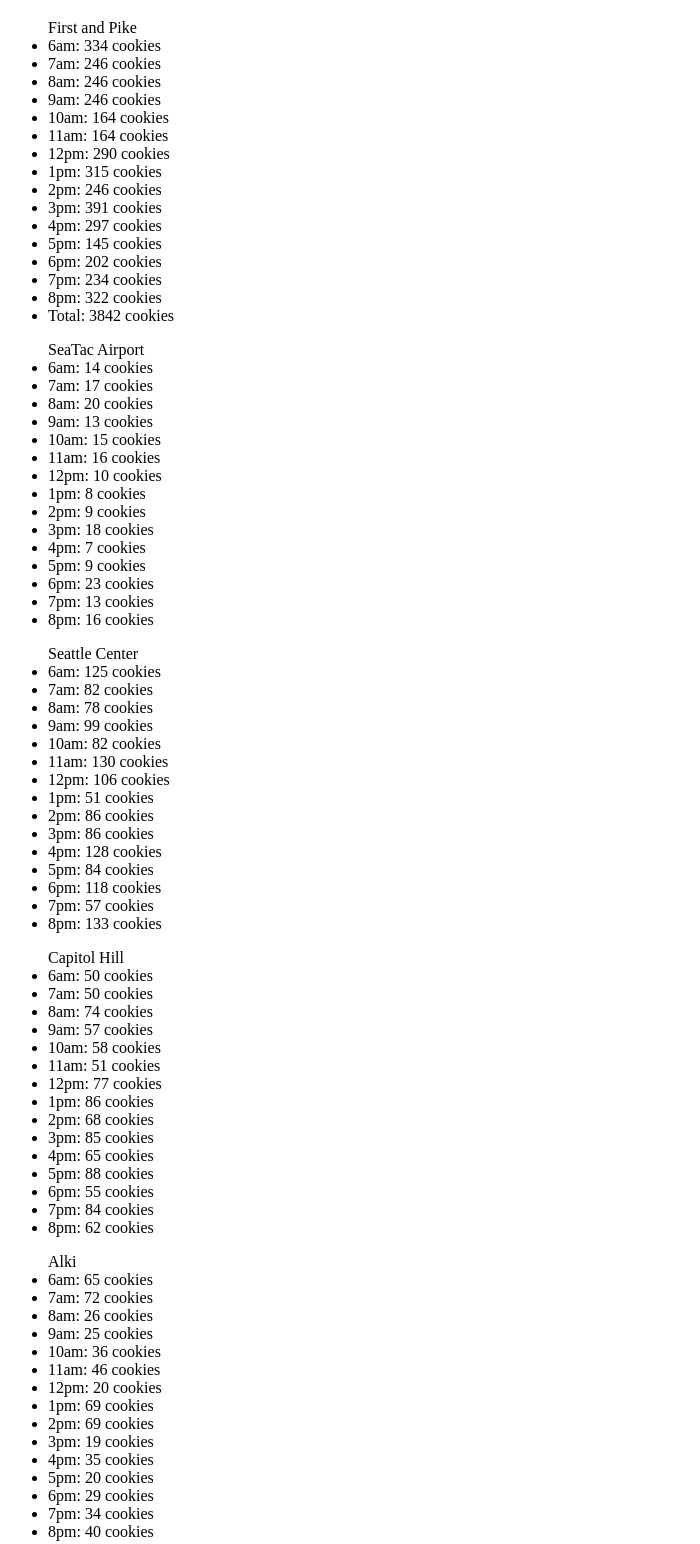
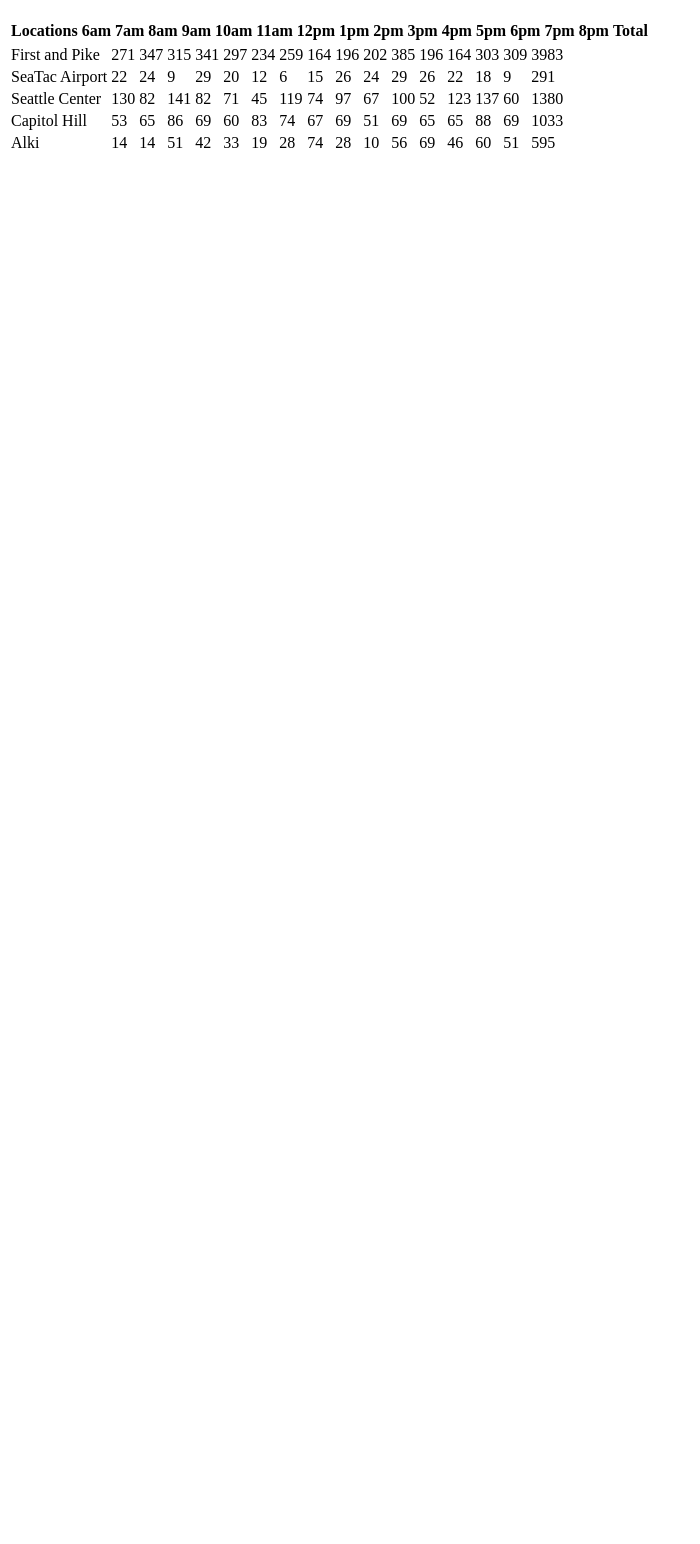
Before and after one commit to lillielise/salmon-cookies, a plain HTML site: page sales.html in a window 1280 px wide. Shown: the part 61-1605 px from the top of the page, without its empty margins (0-700 px from the left). After the commit the page ends 800 px from the top, so only its background shows below. Drawn offline with Linux system fonts and the light colour scheme.

Commit message:
added the object constructor and table structure

```diff
--- a/js/app.js
+++ b/js/app.js
@@ -1,184 +1,105 @@
-var firstAndPikeHourlySales = document.getElementById('first-and-pike-hourly-sales');
-var seaTacAirportHourlySales = document.getElementById('sea-tac-airport-hourly-sales');
-var seattleCenterHourlySales = document.getElementById('seattle-center-hourly-sales');
-var capitolHillHourlySales = document.getElementById('capitol-hill-hourly-sales');
-var alkiHourlySales = document.getElementById('alki-hourly-sales');
+'use strict';
+var allStores = [];
+var storeHours = document.getElementById('store-hours');
+var eachStoreHourlySales = document.getElementById('each-store-hourly-sales');
 
-var storeHours = ['6am', '7am', '8am', '9am','10am', '11am', '12pm', '1pm', '2pm', '3pm', '4pm', '5pm', '6pm', '7pm', '8pm'];
+var storesHours = ['6am', '7am', '8am', '9am','10am', '11am', '12pm', '1pm', '2pm', '3pm', '4pm', '5pm', '6pm', '7pm', '8pm'];
 
 
-// JAVASCRIPT OBJECTS
 
-// First and Pike Store
-var firstAndPike = {
-  minCustomers: 23,
-  maxCustomers: 65,
-  averageCookieSales: 6.3,
-  customersEachHour: [],
-  hourlySales: [],
-  totalCookiesForTheDay: 0,
-  hourlyCustomersCalculator: function(){
-    for (var i = 0; i < storeHours.length; i++){
-      this.customersEachHour.push(randomCustomers(this.minCustomers, this.maxCustomers));
+// store constructors
+function Store(storeLocation, minCustomers, maxCustomers, averageCookieSales){
+  this.storeLocation = storeLocation;
+  this.minCustomers = minCustomers;
+  this.maxCustomers = maxCustomers;
+  this.averageCookieSales = averageCookieSales;
+  this.customersEachHour = [];
+  this.hourlySales = [];
+  this.totalCookiesForTheDay = 0;
+  this.randomCustomers = function(min, max){
+    // following line from MDN docs on Math.random
+    return Math.floor(Math.random() * (max - min + 1)) + min;
+  };
+  this.hourlyCustomersCalculator = function(){
+    for (var i = 0; i < storesHours.length; i++){
+      this.customersEachHour.push(this.randomCustomers(this.minCustomers, this.maxCustomers));
     }
-  },
-  hourlySalesCalculator: function(){
-    // calling the function needed
+  };
+  this.hourlySalesCalculator = function(){
     this.hourlyCustomersCalculator();
-    for (var i = 0; i < storeHours.length; i++){
+    for (var i = 0; i < storesHours.length; i++){
       var oneHourOfCookies = Math.ceil(this.customersEachHour[i] * this.averageCookieSales);
       this.hourlySales.push(oneHourOfCookies);
       this.totalCookiesForTheDay += oneHourOfCookies;
+    }
+  };
 
+  this.makeTable = function(){
+    // create the row
+    var trEl = document.createElement('tr');
+    // start the array with the name
+    var tdEl = document.createElement('td');
+    tdEl.textContent = this.storeLocation;
+    trEl.appendChild(tdEl);
+    for (var i = 0; i < storesHours.length; i++){
+      // create, content, append first cell
+      var tdEl = document.createElement('td');
+      tdEl.textContent = this.hourlySales[i];
+      trEl.appendChild(tdEl);
+      // append the row to the table
+      eachStoreHourlySales.appendChild(trEl);
     }
-  },
-  render: function(){
-    for (var i = 0; i < storeHours.length; i++){
-      // create element
-      var liEl = document.createElement('li');
-      // give content
-      liEl.textContent = storeHours[i] + ': ' + this.hourlySales[i] + ' cookies';
-      // append to dom
-      firstAndPikeHourlySales.appendChild(liEl);
+    // create the totals population
+    var tdEl = document.createElement('td');
+    tdEl.textContent = this.totalCookiesForTheDay;
+    trEl.appendChild(tdEl);
+  };
+  allStores.push(this);
+}
 
-    }
-    liEl = document.createElement('li');
-    liEl.textContent = `Total: ${this.totalCookiesForTheDay} cookies`;
-    firstAndPikeHourlySales.appendChild(liEl);
-  }
-};
+// creating variables for new objects
+var firstAndPike = new Store('First and Pike', 23, 65, 6.3);
+var seaTacAirport = new Store('SeaTac Airport', 3, 24, 1.2);
+var seattleCenter = new Store('Seattle Center', 11, 38, 3.7);
+var capitolHill = new Store('Capitol Hill', 20, 38, 2.3);
+var alki = new Store('Alki', 2, 16, 4.6);
 
 
-// SeaTac Airpot Store
-var seaTacAirport = {
-  minCustomers: 3,
-  maxCustomers: 24,
-  averageCookieSales: 1.2,
-  hourlySales: [],
-  randomCustomers: function(){
-    return Math.random() * (this.maxCustomers - this.minCustomers) + this.minCustomers;
-  },
-  hourlySalesCalculator: function(){
-    for (var i = 0; i < storeHours.length; i++){
-      this.hourlySales.push((Math.ceil(this.randomCustomers() * this.averageCookieSales)));
-    }
-  },
-  render: function(){
-    for (var i = 0; i < storeHours.length; i++){
-      // create element
-      var liEl = document.createElement('li');
+
+// create header for table
+function makeHeaderRow(){
+  // create the row
+  var trEl = document.createElement('tr');
+  // create the location header
+  var thEl = document.createElement('th');
+  thEl.textContent = 'Locations';
+  trEl.appendChild(thEl);
+
+  for (var i = 0; i < storesHours.length; i++){
+    // create the hours with a loop
+    var thEl = document.createElement('th');
+    thEl.textContent = storesHours[i];
+    trEl.appendChild(thEl);
+    // append the row to the table
+    storeHours.appendChild(trEl);
+  }
+  //create the total header
+  var thEl = document.createElement('th');
+  thEl.textContent = 'Total';
+  trEl.appendChild(thEl);
+
+}
+
+firstAndPike.hourlySalesCalculator();
+seaTacAirport.hourlySalesCalculator();
+seattleCenter.hourlySalesCalculator();
+capitolHill.hourlySalesCalculator();
+alki.hourlySalesCalculator();
 
 
-      // give content
-      liEl.textContent = storeHours[i] + ': ' + this.hourlySales[i] + ' cookies';
-
-
-      // append to dom
-      seaTacAirportHourlySales.appendChild(liEl);
-    }
-
-  }
-};
-
-var seattleCenter = {
-  minCustomers: 11,
-  maxCustomers: 38,
-  averageCookieSales: 3.7,
-  hourlySales: [],
-  randomCustomers: function(){
-    return Math.random() * (this.maxCustomers - this.minCustomers) + this.minCustomers;
-  },
-  hourlySalesCalculator: function(){
-    for (var i = 0; i < storeHours.length; i++){
-      this.hourlySales.push((Math.ceil(this.randomCustomers() * this.averageCookieSales)));
-    }
-  },
-  render: function(){
-    for (var i = 0; i < storeHours.length; i++){
-      // create element
-      var liEl = document.createElement('li');
-
-
-      // give content
-      liEl.textContent = storeHours[i] + ': ' + this.hourlySales[i] + ' cookies';
-
-
-      // append to dom
-      seattleCenterHourlySales.appendChild(liEl);
-
-    }
-  }
-};
-
-var capitolHill = {
-  minCustomers: 20,
-  maxCustomers: 38,
-  averageCookieSales: 2.3,
-  hourlySales: [],
-  randomCustomers: function(){
-    return Math.random() * (this.maxCustomers - this.minCustomers) + this.minCustomers;
-  },
-  hourlySalesCalculator: function(){
-    for (var i = 0; i < storeHours.length; i++){
-      this.hourlySales.push((Math.ceil(this.randomCustomers() * this.averageCookieSales)));
-    }
-  },
-  render: function(){
-    for (var i = 0; i < storeHours.length; i++){
-      // create element
-      var liEl = document.createElement('li');
-
-
-      // give content
-      liEl.textContent = storeHours[i] + ': ' + this.hourlySales[i] + ' cookies ';
-
-
-      // append to dom
-      capitolHillHourlySales.appendChild(liEl);
-
-    }
-  }
-};
-
-var alki = {
-  minCustomers: 2,
-  maxCustomers: 16,
-  averageCookieSales: 4.6,
-  hourlySales: [],
-  randomCustomers: function(){
-    return Math.random() * (this.maxCustomers - this.minCustomers) + this.minCustomers;
-  },
-  hourlySalesCalculator: function(){
-    for (var i = 0; i < storeHours.length; i++){
-      this.hourlySales.push((Math.ceil(this.randomCustomers() * this.averageCookieSales)));
-    }
-  },
-  render: function(){
-    for (var i = 0; i < storeHours.length; i++){
-      // create element
-      var liEl = document.createElement('li');
-
-
-      // give content
-      liEl.textContent = storeHours[i] + ': ' + this.hourlySales[i] + ' cookies';
-
-
-      // append to dom
-      alkiHourlySales.appendChild(liEl);
-
-    }
-  },
-};
-
-var stores = [firstAndPike,seaTacAirport,seattleCenter,capitolHill,alki];
-
-// helper function
-function randomCustomers(min, max){
-  // following line from MDN docs on Math.random
-  return Math.floor(Math.random() * (max - min + 1)) + min;
-}
-
-for (var i = 0; i < stores.length; i++){
-  stores[i].hourlySalesCalculator();
-  stores[i].render();
-}
+makeHeaderRow();
+firstAndPike.makeTable();
+seaTacAirport.makeTable();
+seattleCenter.makeTable();
+capitolHill.makeTable();
+alki.makeTable();
--- a/sales.html
+++ b/sales.html
@@ -5,11 +5,9 @@
 </head>
 <h1> Pat's Salmon Cookie Stores</h1>
 
-<ul id ="first-and-pike-hourly-sales">First and Pike</ul>
-<ul id ="sea-tac-airport-hourly-sales">SeaTac Airport</ul>
-<ul id ="seattle-center-hourly-sales">Seattle Center</ul>
-<ul id ="capitol-hill-hourly-sales">Capitol Hill</ul>
-<ul id ="alki-hourly-sales">Alki</ul>
+<table id ="store-hours"></table>
+<table id ="each-store-hourly-sales"></table>
+
 
 <script type="text/javascript" src="js/app.js"> </script>
 
```
